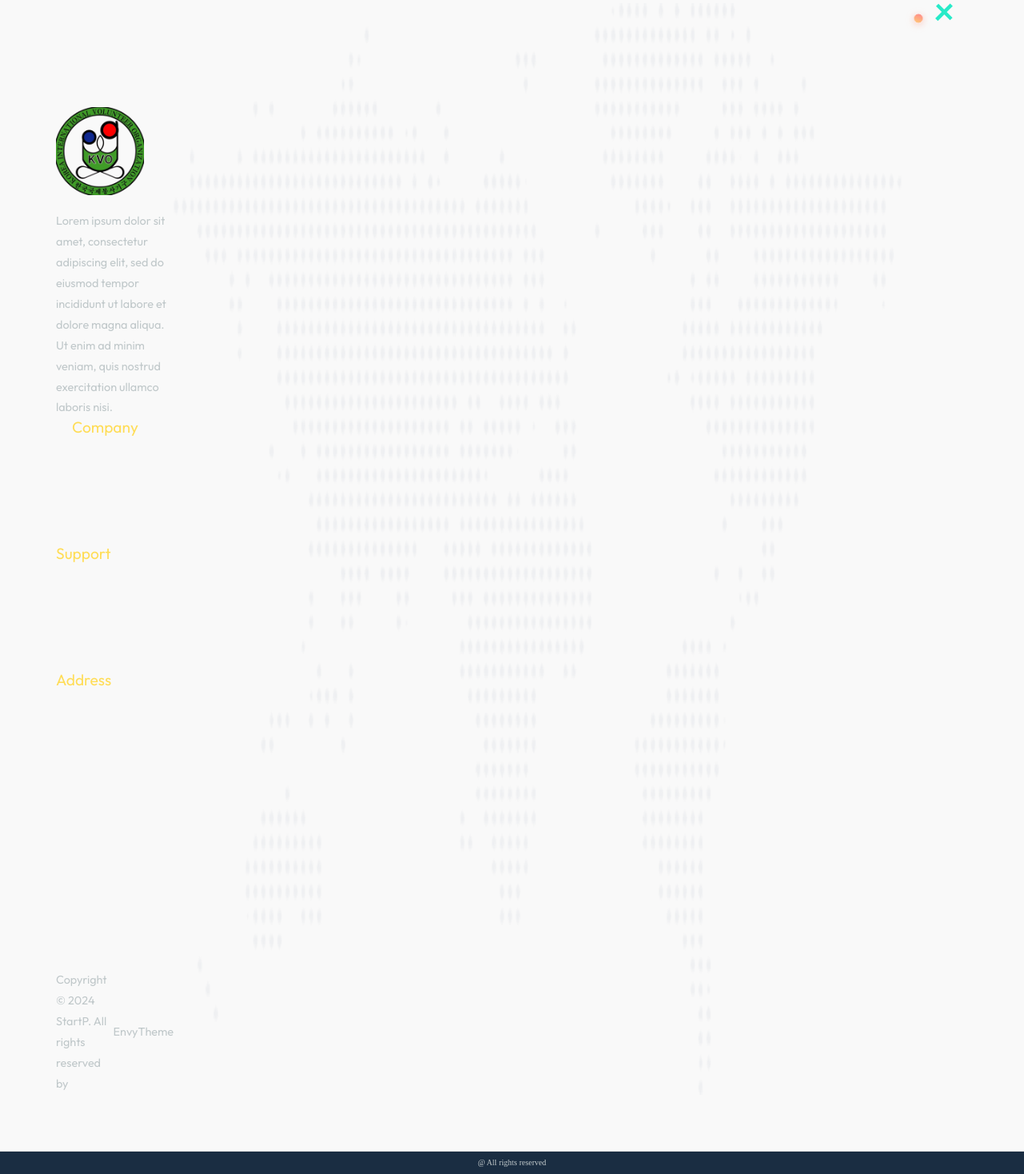
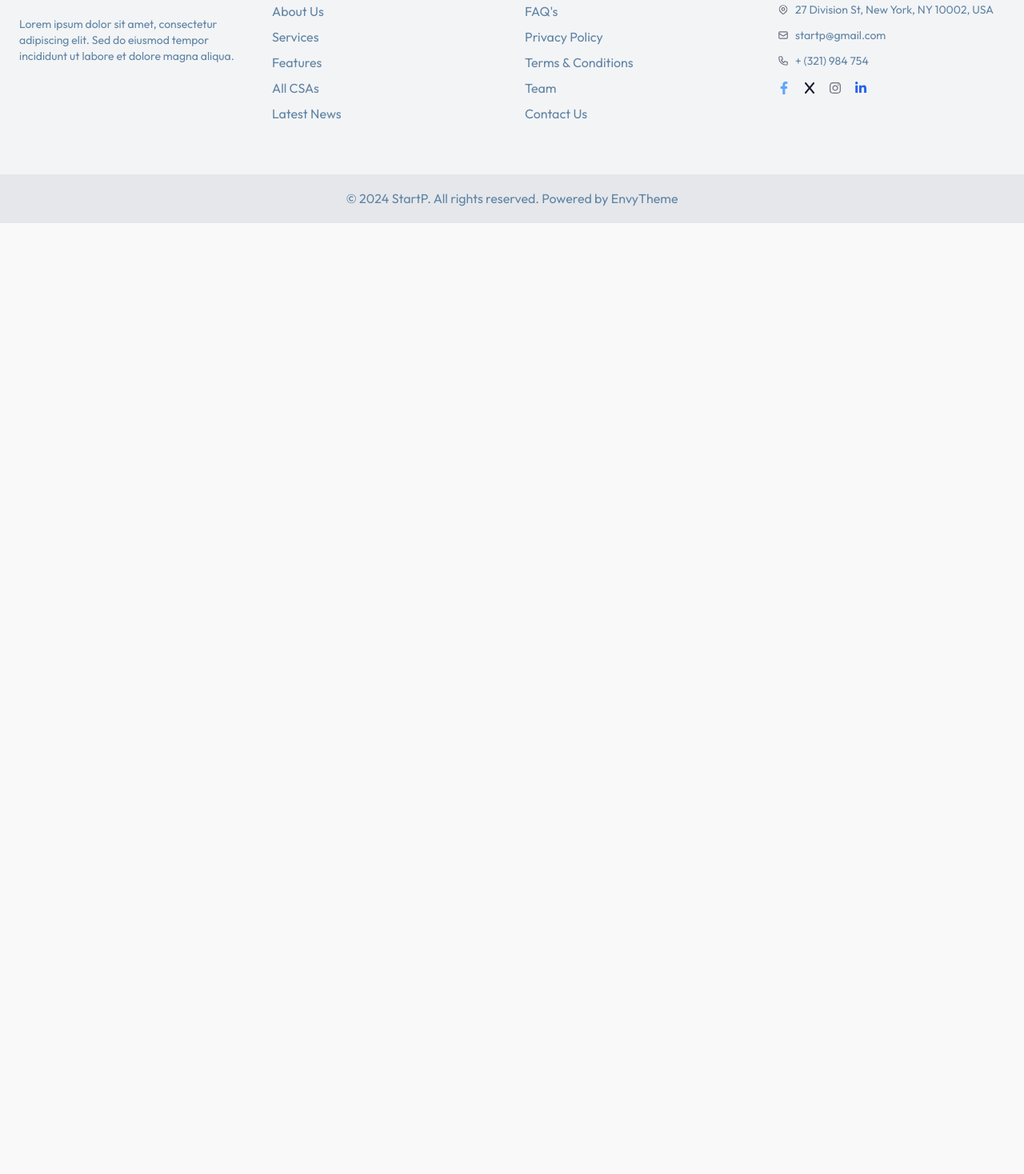
Before and after one commit to DAGMAWI-AT/kvo, a React (Create React App) app: page / in a window 1280 px wide. Shown: the part 1750-3218 px from the top of the page at 80% size. After the commit the page ends 2029 px from the top, so only its background shows below. Built offline with nearby package versions, Linux system fonts and the light colour scheme.

Commit message:
commit 3

```diff
--- a/src/components/common/Footer.css
+++ b/src/components/common/Footer.css
@@ -1,52 +1,23 @@
-/* Footer container styling */
-footer {
-  /* display: flex;
-  justify-content: space-between;
-  align-items: center;
-  padding: 40px 70px;
-  background: #2e4156;
-  color: #fff;
-  position: relative; */
-  display: flex;
-  justify-content: space-between;
-  padding: 70px;
-  background: transparent;
-  color: #ffffff00;
-  position: relative;
+p{
+  color: #6084a4;
+}
+li{
+  color: #6084a4;
 }
 
-/* Footer content sections */
-footer > div {
-  flex: 1;
-  display: flex;
-  flex-direction: column;
-  gap: 10px;
+dl,
+ol,
+ul {
+  margin-top: 0;
+  margin-bottom: 1rem;
 }
-
-/* Footer headings */
-footer h3 {
-  margin-bottom: 15px;
-  font-size: 1.2em;
-  color: #ffdd57;
+ol,
+ul {
+  padding-left: 0;
 }
-
-/* Footer links and icons */
-footer p {
-  margin: 0;
-  font-size: 0.9em;
-  color: #c0c8ca;
-  display: flex;
-  align-items: center;
-  gap: 8px;
+.single-footer-widget ul.list li {
+  margin-bottom: 10px;
 }
-
-.right {
-  font-size: 10px;
-  text-align: center;
-  font-family: 'Times New Roman', Times, serif;
-  background: #1a2d42;
-  color: #c0c8ca;
-  border-top: 0.5px solid #ddd;
-  padding: 5px;
-  margin-top: 0;
+.single-footer-widget ul.list li a {
+  color: #6084a4;
 }
--- a/src/components/common/Footer.jsx
+++ b/src/components/common/Footer.jsx
@@ -1,325 +1,143 @@
 import React from "react";
 import {
-  AddLocationAltOutlined,
-  EmailOutlined,
-  PhoneIphone,
-} from "@mui/icons-material";
-import "./Footer.css";
-import { Link } from "react-router-dom";
+  FaFacebookF,
+  FaTwitter,
+  FaInstagram,
+  FaLinkedinIn,
+} from "react-icons/fa";
+import "./Footer.css"
+import { HiOutlineLocationMarker, HiOutlineMail, HiOutlinePhone } from "react-icons/hi";
+import { FaX } from "react-icons/fa6";
 
-export const navLinks = [
-  { text: "Home", path: "/" },
-  { text: "About", path: "/about" },
-  { text: "Services", path: "/" },
-  { text: "All CSAs", path: "/csas" },
-  { text: "Terms and Policy", path: "/terms" },
-  { text: "FAQ", path: "/faq" },
-  { text: "Login", path: "/login" },
-];
-function Footer() {
+const Footer = () => {
   return (
-    <>
-      <footer class="footer-area bg-f7fafd">
-        <div class="container">
-          <div class="row">
-            <div
-              class="col-lg-3 col-md-6 aos-init aos-animate"
-              data-aos="fade-in"
-              data-aos-delay="100"
-              data-aos-duration="500"
-              data-aos-once="true"
-            >
-              <div class="single-footer-widget">
-                <div class="logo">
-                  <a href="/">
-                    <img
-                      alt="logo"
-                      loading="lazy"
-                      width="110"
-                      height="36"
-                      decoding="async"
-                      data-nimg="1"
-                      src="/kvo.png"
-                      style={{color: "transparent"}}
-                    />
+    <footer className="bg-gray-100 text-gray-600">
+      <div className="container mx-auto px-6 py-16">
+        <div className="grid grid-cols-1 md:grid-cols-2 lg:grid-cols-4 gap-8">
+          {/* Logo and Description */}
+          <div>
+            <a href="/" className="inline-flex items-center space-x-2">
+              <img src="/kvo.png" alt="Logo" className="h-10" />
+              <span className="text-xl font-semibold text-gray-800">StartP</span>
             </a>
-                </div>
-                <p>
-                  Lorem ipsum dolor sit amet, consectetur adipiscing elit, sed
-                  do eiusmod tempor incididunt ut labore et dolore magna aliqua.
-                  Ut enim ad minim veniam, quis nostrud exercitation ullamco
-                  laboris nisi.
+            <p className="mt-4 text-sm">
+              Lorem ipsum dolor sit amet, consectetur adipiscing elit. Sed do
+              eiusmod tempor incididunt ut labore et dolore magna aliqua.
             </p>
           </div>
-            </div>
-            <div
-              class="col-lg-3 col-md-6 aos-init aos-animate"
-              data-aos="fade-in"
-              data-aos-delay="200"
-              data-aos-duration="500"
-              data-aos-once="true"
-            >
-              <div class="single-footer-widget ps-5">
-                <h3>Company</h3>
-                <ul class="list">
+
+          {/* Company Links */}
+          <div>
+            <h3 className="text-lg font-semibold text-gray-800 mb-4">Company</h3>
+            <ul className="space-y-2">
               <li>
-                    <a href="/about/">About Us</a>
+                <a href="/about/" className="hover:text-gray-800">About Us</a>
               </li>
               <li>
-                    <a href="/services/">Services</a>
+                <a href="/services/" className="hover:text-gray-800">Services</a>
               </li>
               <li>
-                    <a href="/features/">Features</a>
+                <a href="/features/" className="hover:text-gray-800">Features</a>
               </li>
               <li>
-                    <a href="/pricing/">Our Pricing</a>
+                <a href="/csas/" className="hover:text-gray-800">All CSAs</a>
               </li>
               <li>
-                    <a href="/blog/">Latest News</a>
+                <a href="/blog/" className="hover:text-gray-800">Latest News</a>
               </li>
             </ul>
           </div>
-            </div>
-            <div
-              class="col-lg-3 col-md-6 aos-init aos-animate"
-              data-aos="fade-in"
-              data-aos-delay="300"
-              data-aos-duration="500"
-              data-aos-once="true"
-            >
-              <div class="single-footer-widget">
-                <h3>Support</h3>
-                <ul class="list">
+
+          {/* Support Links */}
+          <div>
+            <h3 className="text-lg font-semibold text-gray-800 mb-4">Support</h3>
+            <ul className="space-y-2">
               <li>
-                    <a href="/faq/">FAQ's</a>
+                <a href="/faq/" className="hover:text-gray-800">FAQ's</a>
               </li>
               <li>
-                    <a href="/privacy-policy/">Privacy Policy</a>
+                <a href="/privacy-policy/" className="hover:text-gray-800">Privacy Policy</a>
               </li>
               <li>
-                    <a href="/terms-conditions/">Terms &amp; Conditions</a>
+                <a href="/terms-conditions/" className="hover:text-gray-800">Terms & Conditions</a>
               </li>
               <li>
-                    <a href="/team/">Team</a>
+                <a href="/team/" className="hover:text-gray-800">Team</a>
               </li>
               <li>
-                    <a href="/contact/">Contact Us</a>
+                <a href="/contact/" className="hover:text-gray-800">Contact Us</a>
               </li>
             </ul>
           </div>
-            </div>
-            <div
-              class="col-lg-3 col-md-6 aos-init aos-animate"
-              data-aos="fade-in"
-              data-aos-delay="400"
-              data-aos-duration="500"
-              data-aos-once="true"
-            >
-              <div class="single-footer-widget">
-                <h3>Address</h3>
-                <ul class="footer-contact-info">
-                  <li>
-                    <svg
-                      xmlns="http://www.w3.org/2000/svg"
-                      width="24"
-                      height="24"
-                      viewBox="0 0 24 24"
-                      fill="none"
-                      stroke="currentColor"
-                      stroke-width="2"
-                      stroke-linecap="round"
-                      stroke-linejoin="round"
-                    >
-                      <path d="M21 10c0 7-9 13-9 13s-9-6-9-13a9 9 0 0 1 18 0z"></path>
-                      <circle cx="12" cy="10" r="3"></circle>
-                    </svg>
+
+          {/* Address and Social Links */}
+          <div>
+            <h3 className="text-lg font-semibold text-gray-800 mb-4">Address</h3>
+            <ul className="space-y-3 text-sm">
+              <li className="flex items-center">
+                <HiOutlineLocationMarker className="text-gray-500 mr-2" />
                 27 Division St, New York, NY 10002, USA
               </li>
-                  <li>
-                    <svg
-                      xmlns="http://www.w3.org/2000/svg"
-                      width="24"
-                      height="24"
-                      viewBox="0 0 24 24"
-                      fill="none"
-                      stroke="currentColor"
-                      stroke-width="2"
-                      stroke-linecap="round"
-                      stroke-linejoin="round"
-                    >
-                      <path d="M4 4h16c1.1 0 2 .9 2 2v12c0 1.1-.9 2-2 2H4c-1.1 0-2-.9-2-2V6c0-1.1.9-2 2-2z"></path>
-                      <polyline points="22,6 12,13 2,6"></polyline>
-                    </svg>
-                    Email:{" "}
-                    <a href="mailto:startp@gmail.com">startp@gmail.com</a>
-                  </li>
-                  <li>
-                    <svg
-                      xmlns="http://www.w3.org/2000/svg"
-                      width="24"
-                      height="24"
-                      viewBox="0 0 24 24"
-                      fill="none"
-                      stroke="currentColor"
-                      stroke-width="2"
-                      stroke-linecap="round"
-                      stroke-linejoin="round"
-                    >
-                      <path d="M15.05 5A5 5 0 0 1 19 8.95M15.05 1A9 9 0 0 1 23 8.94m-1 7.98v3a2 2 0 0 1-2.18 2 19.79 19.79 0 0 1-8.63-3.07 19.5 19.5 0 0 1-6-6 19.79 19.79 0 0 1-3.07-8.67A2 2 0 0 1 4.11 2h3a2 2 0 0 1 2 1.72 12.84 12.84 0 0 0 .7 2.81 2 2 0 0 1-.45 2.11L8.09 9.91a16 16 0 0 0 6 6l1.27-1.27a2 2 0 0 1 2.11-.45 12.84 12.84 0 0 0 2.81.7A2 2 0 0 1 22 16.92z"></path>
-                    </svg>
-                    Phone: <a href="tel:321984754">+ (321) 984 754</a>
-                  </li>
-                </ul>
-                <ul class="social-links">
-                  <li>
-                    <a
-                      href="https://www.facebook.com/"
-                      class="facebook"
-                      target="_blank"
-                    >
-                      <svg
-                        xmlns="http://www.w3.org/2000/svg"
-                        width="24"
-                        height="24"
-                        viewBox="0 0 24 24"
-                        fill="none"
-                        stroke="currentColor"
-                        stroke-width="2"
-                        stroke-linecap="round"
-                        stroke-linejoin="round"
-                      >
-                        <path d="M18 2h-3a5 5 0 0 0-5 5v3H7v4h3v8h4v-8h3l1-4h-4V7a1 1 0 0 1 1-1h3z"></path>
-                      </svg>
+              <li className="flex items-center">
+                <HiOutlineMail className="text-gray-500 mr-2" />
+                <a href="mailto:startp@gmail.com" className="hover:text-gray-800">
+                  startp@gmail.com
                 </a>
               </li>
-                  <li>
-                    <a
-                      href="https://www.twitter.com/"
-                      class="twitter"
-                      target="_blank"
-                    >
-                      <svg
-                        xmlns="http://www.w3.org/2000/svg"
-                        width="24"
-                        height="24"
-                        viewBox="0 0 24 24"
-                        fill="none"
-                        stroke="currentColor"
-                        stroke-width="2"
-                        stroke-linecap="round"
-                        stroke-linejoin="round"
-                      >
-                        <path d="M23 3a10.9 10.9 0 0 1-3.14 1.53 4.48 4.48 0 0 0-7.86 3v1A10.66 10.66 0 0 1 3 4s-4 9 5 13a11.64 11.64 0 0 1-7 2c9 5 20 0 20-11.5a4.5 4.5 0 0 0-.08-.83A7.72 7.72 0 0 0 23 3z"></path>
-                      </svg>
-                    </a>
-                  </li>
-                  <li>
-                    <a
-                      href="https://www.instagramcom/"
-                      class="instagram"
-                      target="_blank"
-                    >
-                      <svg
-                        xmlns="http://www.w3.org/2000/svg"
-                        width="24"
-                        height="24"
-                        viewBox="0 0 24 24"
-                        fill="none"
-                        stroke="currentColor"
-                        stroke-width="2"
-                        stroke-linecap="round"
-                        stroke-linejoin="round"
-                      >
-                        <rect
-                          x="2"
-                          y="2"
-                          width="20"
-                          height="20"
-                          rx="5"
-                          ry="5"
-                        ></rect>
-                        <path d="M16 11.37A4 4 0 1 1 12.63 8 4 4 0 0 1 16 11.37z"></path>
-                        <line x1="17.5" y1="6.5" x2="17.51" y2="6.5"></line>
-                      </svg>
-                    </a>
-                  </li>
-                  <li>
-                    <a
-                      href="https://www.linkedin.com/"
-                      class="linkedin"
-                      target="_blank"
-                    >
-                      <svg
-                        xmlns="http://www.w3.org/2000/svg"
-                        width="24"
-                        height="24"
-                        viewBox="0 0 24 24"
-                        fill="none"
-                        stroke="currentColor"
-                        stroke-width="2"
-                        stroke-linecap="round"
-                        stroke-linejoin="round"
-                      >
-                        <path d="M16 8a6 6 0 0 1 6 6v7h-4v-7a2 2 0 0 0-2-2 2 2 0 0 0-2 2v7h-4v-7a6 6 0 0 1 6-6z"></path>
-                        <rect x="2" y="9" width="4" height="12"></rect>
-                        <circle cx="4" cy="4" r="2"></circle>
-                      </svg>
+              <li className="flex items-center">
+                <HiOutlinePhone className="text-gray-500 mr-2" />
+                <a href="tel:+321984754" className="hover:text-gray-800">
+                  + (321) 984 754
                 </a>
               </li>
             </ul>
+            <div className="flex mt-4 space-x-4">
+              <a
+                href="https://facebook.com"
+                target="_blank"
+                rel="noreferrer"
+                className="text-blue-400 hover:text-blue-500"
+              >
+                <FaFacebookF />
+              </a>
+              <a
+                href="https://X.com"
+                target="_blank"
+                rel="noreferrer"
+                className="text-gray-900 hover:text-black"
+              >
+                <FaX />
+              </a>
+              <a
+                href="https://instagram.com"
+                target="_blank"
+                rel="noreferrer"
+                className="text-gray-500 hover:text-pink-500"
+              >
+                <FaInstagram />
+              </a>
+              <a
+                href="https://linkedin.com"
+                target="_blank"
+                rel="noreferrer"
+                className="text-blue-600 hover:text-blue-700"
+              >
+                <FaLinkedinIn />
+              </a>
             </div>
           </div>
-            <div class="col-lg-12 col-md-12">
-              <div class="copyright-area">
+        </div>
+      </div>
+      <div className="bg-gray-200 text-gray-600 text-center py-4">
         <p>
-                  Copyright © 2024 StartP. All rights reserved by{" "}
-                  <a href="https://envytheme.com/" target="_blank">
+          © 2024 StartP. All rights reserved. Powered by{" "}
+          <a href="https://envytheme.com" target="_blank" rel="noreferrer" className="hover:text-gray-800">
             EnvyTheme
           </a>
         </p>
       </div>
-            </div>
-          </div>
-        </div>
-        <img
-          alt="map"
-          loading="lazy"
-          width="910"
-          height="443"
-          decoding="async"
-          data-nimg="1"
-          class="map"
-          src="/map.png"
-          style={{color: "transparent"}}
-        />
-        <div class="shape1">
-          <img
-            alt="shape"
-            loading="lazy"
-            width="202"
-            height="202"
-            decoding="async"
-            data-nimg="1"
-            src="/shape1.png"
-            style={{color: "transparent"}}
-          />
-        </div>
-        <div class="shape8 rotateme">
-          <img
-            alt="shape"
-            loading="lazy"
-            width="22"
-            height="22"
-            decoding="async"
-            data-nimg="1"
-            src="/shape2.svg"
-            style={{color: "transparent"}}
-          />
-        </div>
     </footer>
-      <p className="right">@ All rights reserved</p>
-    </>
   );
-}
+};
 
 export default Footer;
```
Also changed, not shown: src/components/contact/Contact.css (+5 -4 lines). Lines whose indentation alone changed are shown as unchanged.
